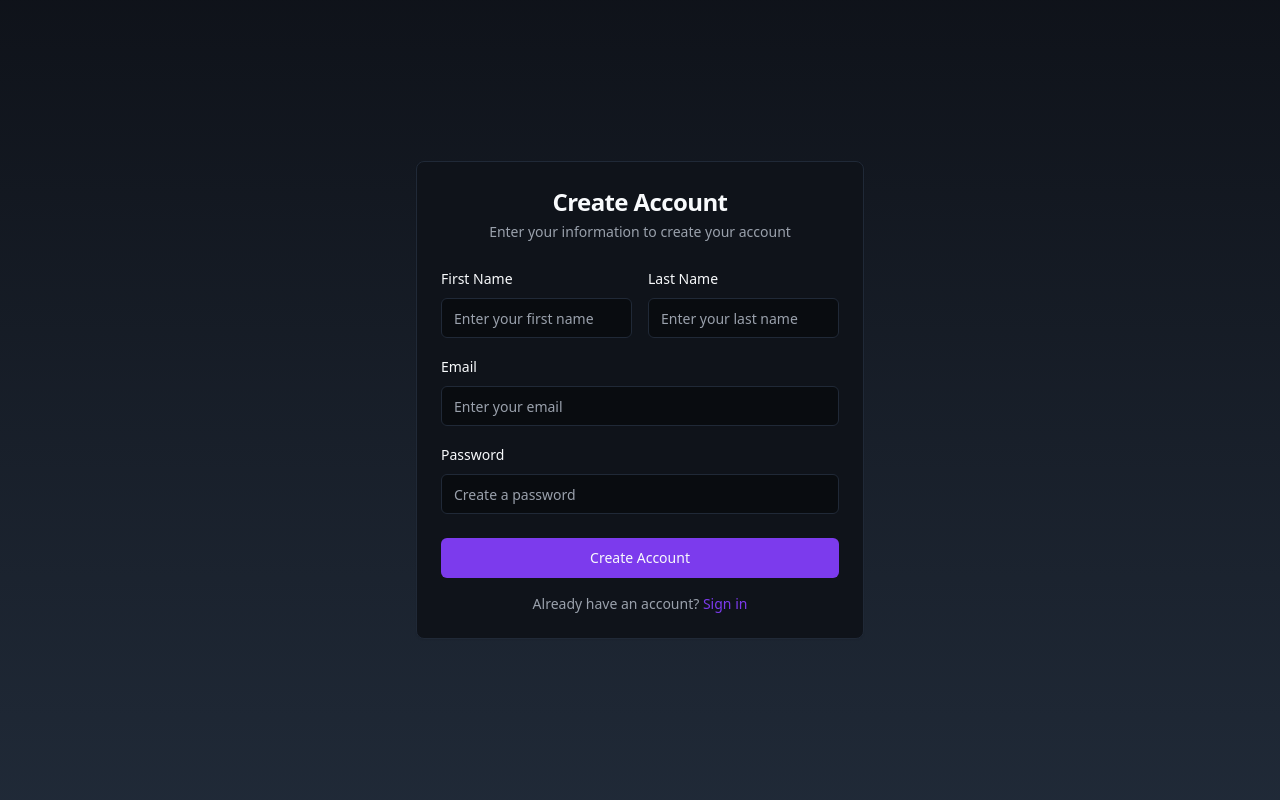
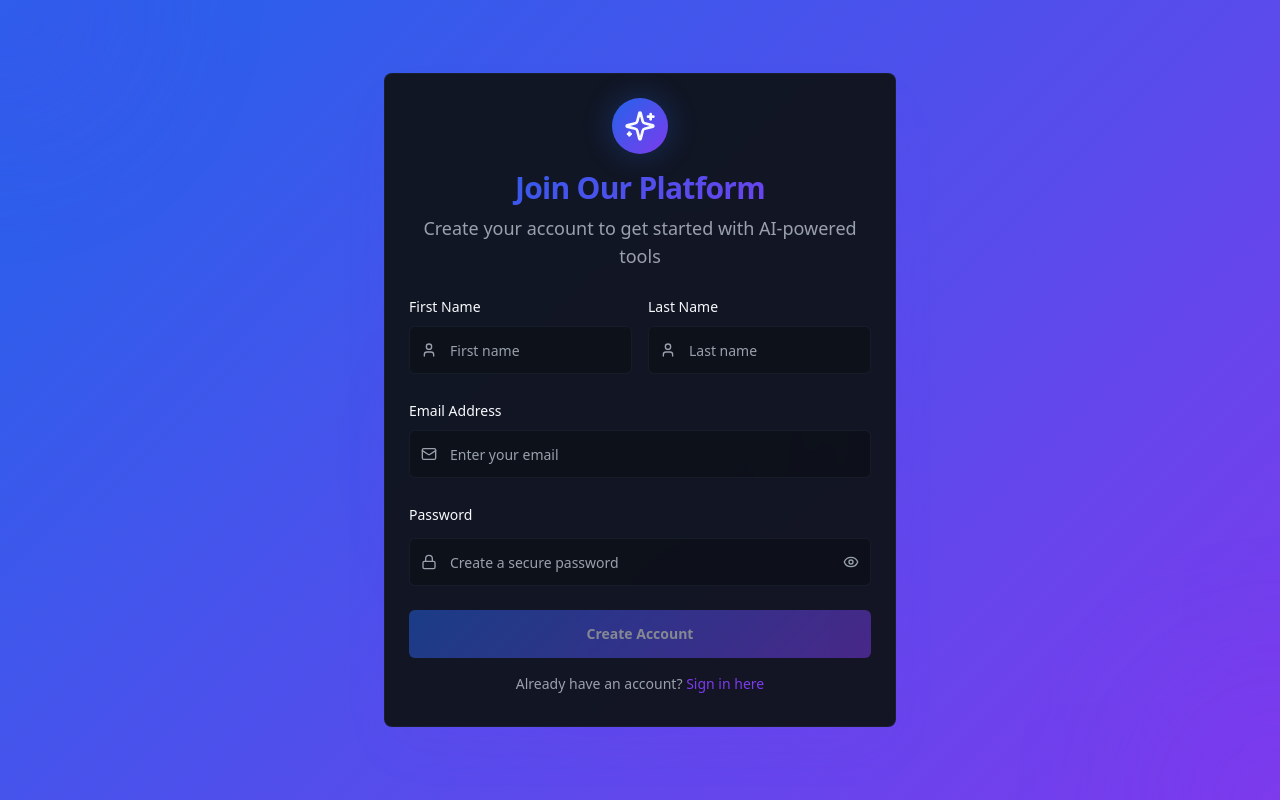
Before and after one commit to Leonardocran/classify-my-stuff, a React (Vite) app: page /signup in a window 1280 px wide. Built offline with nearby package versions, Linux system fonts and the light colour scheme.

Commit message:
Fix login and signup pages
The login and signup pages are not working as expected. This commit aims to fix the issues and provide a more polished user experience for both pages.

```diff
--- a/src/pages/Login.tsx
+++ b/src/pages/Login.tsx
@@ -6,10 +6,12 @@ import { Label } from '@/components/ui/label';
 import { Card, CardContent, CardDescription, CardFooter, CardHeader, CardTitle } from '@/components/ui/card';
 import { supabase } from '@/integrations/supabase/client';
 import { toast } from '@/hooks/use-toast';
+import { Eye, EyeOff, Mail, Lock, Sparkles } from 'lucide-react';
 
 export default function Login() {
   const [email, setEmail] = useState('');
   const [password, setPassword] = useState('');
+  const [showPassword, setShowPassword] = useState(false);
   const [isLoading, setIsLoading] = useState(false);
   const navigate = useNavigate();
 
@@ -32,7 +34,7 @@ export default function Login() {
       } else {
         toast({
           title: "Login Successful",
-          description: "Welcome back!",
+          description: "Welcome back to your AI-powered workspace!",
         });
         navigate('/');
       }
@@ -48,49 +50,104 @@ export default function Login() {
   };
 
   return (
-    <div className="min-h-screen flex items-center justify-center bg-gradient-accent p-4">
-      <Card className="w-full max-w-md">
-        <CardHeader className="space-y-1">
-          <CardTitle className="text-2xl text-center">Welcome Back</CardTitle>
-          <CardDescription className="text-center">
-            Enter your credentials to access your account
+    <div className="min-h-screen bg-gradient-primary flex items-center justify-center p-4 relative overflow-hidden">
+      {/* Animated background elements */}
+      <div className="absolute inset-0 overflow-hidden">
+        <div className="absolute -top-40 -right-40 w-80 h-80 bg-primary/20 rounded-full blur-3xl animate-pulse"></div>
+        <div className="absolute -bottom-40 -left-40 w-80 h-80 bg-accent/20 rounded-full blur-3xl animate-pulse delay-1000"></div>
+        <div className="absolute top-1/2 left-1/2 transform -translate-x-1/2 -translate-y-1/2 w-96 h-96 bg-primary/10 rounded-full blur-3xl animate-pulse delay-500"></div>
+      </div>
+
+      <Card className="w-full max-w-md relative z-10 backdrop-blur-sm bg-card/95 border-border/50 shadow-2xl shadow-primary/10">
+        <CardHeader className="space-y-4 text-center">
+          <div className="flex justify-center">
+            <div className="p-3 rounded-full bg-gradient-primary shadow-glow-primary">
+              <Sparkles className="h-8 w-8 text-primary-foreground" />
+            </div>
+          </div>
+          <div>
+            <CardTitle className="text-3xl font-bold bg-gradient-primary bg-clip-text text-transparent">
+              Welcome Back
+            </CardTitle>
+            <CardDescription className="text-muted-foreground mt-2 text-lg">
+              Sign in to continue your AI journey
             </CardDescription>
+          </div>
         </CardHeader>
+
         <form onSubmit={handleLogin}>
-          <CardContent className="space-y-4">
+          <CardContent className="space-y-6">
             <div className="space-y-2">
-              <Label htmlFor="email">Email</Label>
+              <Label htmlFor="email" className="text-sm font-medium">
+                Email Address
+              </Label>
+              <div className="relative">
+                <Mail className="absolute left-3 top-1/2 transform -translate-y-1/2 h-4 w-4 text-muted-foreground" />
                 <Input
                   id="email"
                   type="email"
                   placeholder="Enter your email"
                   value={email}
                   onChange={(e) => setEmail(e.target.value)}
+                  className="pl-10 h-12 bg-background/50 border-border/50 focus:bg-background focus:border-primary/50 transition-all duration-200"
                   required
                 />
               </div>
+            </div>
+
             <div className="space-y-2">
-              <Label htmlFor="password">Password</Label>
+              <Label htmlFor="password" className="text-sm font-medium">
+                Password
+              </Label>
+              <div className="relative">
+                <Lock className="absolute left-3 top-1/2 transform -translate-y-1/2 h-4 w-4 text-muted-foreground" />
                 <Input
                   id="password"
-                type="password"
+                  type={showPassword ? "text" : "password"}
                   placeholder="Enter your password"
                   value={password}
                   onChange={(e) => setPassword(e.target.value)}
+                  className="pl-10 pr-10 h-12 bg-background/50 border-border/50 focus:bg-background focus:border-primary/50 transition-all duration-200"
                   required
                 />
+                <button
+                  type="button"
+                  onClick={() => setShowPassword(!showPassword)}
+                  className="absolute right-3 top-1/2 transform -translate-y-1/2 text-muted-foreground hover:text-foreground transition-colors"
+                >
+                  {showPassword ? <EyeOff className="h-4 w-4" /> : <Eye className="h-4 w-4" />}
+                </button>
+              </div>
             </div>
           </CardContent>
-          <CardFooter className="flex flex-col space-y-4">
-            <Button type="submit" className="w-full" disabled={isLoading}>
-              {isLoading ? "Signing In..." : "Sign In"}
+
+          <CardFooter className="flex flex-col space-y-4 pb-8">
+            <Button
+              type="submit"
+              className="w-full h-12 bg-gradient-primary hover:shadow-glow-primary transition-all duration-300 text-primary-foreground font-semibold"
+              disabled={isLoading}
+            >
+              {isLoading ? (
+                <div className="flex items-center space-x-2">
+                  <div className="w-4 h-4 border-2 border-white/30 border-t-white rounded-full animate-spin"></div>
+                  <span>Signing In...</span>
+                </div>
+              ) : (
+                "Sign In"
+              )}
             </Button>
-            <p className="text-sm text-muted-foreground text-center">
+
+            <div className="text-center space-y-2">
+              <p className="text-sm text-muted-foreground">
                 Don't have an account?{" "}
-              <Link to="/signup" className="text-primary hover:underline">
-                Sign up
+                <Link
+                  to="/signup"
+                  className="text-primary hover:text-primary/80 font-medium hover:underline transition-all duration-200"
+                >
+                  Create one now
                 </Link>
               </p>
+            </div>
           </CardFooter>
         </form>
       </Card>
--- a/src/pages/Signup.tsx
+++ b/src/pages/Signup.tsx
@@ -6,14 +6,24 @@ import { Label } from '@/components/ui/label';
 import { Card, CardContent, CardDescription, CardFooter, CardHeader, CardTitle } from '@/components/ui/card';
 import { supabase } from '@/integrations/supabase/client';
 import { toast } from '@/hooks/use-toast';
+import { Eye, EyeOff, Mail, Lock, User, Sparkles, CheckCircle } from 'lucide-react';
 
 export default function Signup() {
   const [firstName, setFirstName] = useState('');
   const [lastName, setLastName] = useState('');
   const [email, setEmail] = useState('');
   const [password, setPassword] = useState('');
+  const [showPassword, setShowPassword] = useState(false);
   const [isLoading, setIsLoading] = useState(false);
   const navigate = useNavigate();
+
+  const passwordStrength = {
+    hasLength: password.length >= 6,
+    hasLetter: /[a-zA-Z]/.test(password),
+    hasNumber: /\d/.test(password),
+  };
+
+  const isPasswordValid = Object.values(passwordStrength).every(Boolean);
 
   const handleSignup = async (e: React.FormEvent) => {
     e.preventDefault();
@@ -28,6 +38,7 @@ export default function Signup() {
           data: {
             firstName,
             lastName,
+            full_name: `${firstName} ${lastName}`,
           },
         },
       });
@@ -40,8 +51,8 @@ export default function Signup() {
         });
       } else {
         toast({
-          title: "Account Created",
-          description: "Please check your email to verify your account.",
+          title: "Account Created Successfully!",
+          description: "Please check your email to verify your account before signing in.",
         });
         navigate('/login');
       }
@@ -57,74 +68,162 @@ export default function Signup() {
   };
 
   return (
-    <div className="min-h-screen flex items-center justify-center bg-gradient-accent p-4">
-      <Card className="w-full max-w-md">
-        <CardHeader className="space-y-1">
-          <CardTitle className="text-2xl text-center">Create Account</CardTitle>
-          <CardDescription className="text-center">
-            Enter your information to create your account
+    <div className="min-h-screen bg-gradient-secondary flex items-center justify-center p-4 relative overflow-hidden">
+      {/* Animated background elements */}
+      <div className="absolute inset-0 overflow-hidden">
+        <div className="absolute -top-40 -left-40 w-80 h-80 bg-accent/20 rounded-full blur-3xl animate-pulse"></div>
+        <div className="absolute -bottom-40 -right-40 w-80 h-80 bg-primary/20 rounded-full blur-3xl animate-pulse delay-1000"></div>
+        <div className="absolute top-1/3 left-1/3 w-96 h-96 bg-accent/10 rounded-full blur-3xl animate-pulse delay-700"></div>
+      </div>
+
+      <Card className="w-full max-w-lg relative z-10 backdrop-blur-sm bg-card/95 border-border/50 shadow-2xl shadow-accent/10">
+        <CardHeader className="space-y-4 text-center">
+          <div className="flex justify-center">
+            <div className="p-3 rounded-full bg-gradient-secondary shadow-glow-secondary">
+              <Sparkles className="h-8 w-8 text-primary-foreground" />
+            </div>
+          </div>
+          <div>
+            <CardTitle className="text-3xl font-bold bg-gradient-secondary bg-clip-text text-transparent">
+              Join Our Platform
+            </CardTitle>
+            <CardDescription className="text-muted-foreground mt-2 text-lg">
+              Create your account to get started with AI-powered tools
             </CardDescription>
+          </div>
         </CardHeader>
+
         <form onSubmit={handleSignup}>
-          <CardContent className="space-y-4">
+          <CardContent className="space-y-6">
             <div className="grid grid-cols-2 gap-4">
               <div className="space-y-2">
-                <Label htmlFor="firstName">First Name</Label>
+                <Label htmlFor="firstName" className="text-sm font-medium">
+                  First Name
+                </Label>
+                <div className="relative">
+                  <User className="absolute left-3 top-1/2 transform -translate-y-1/2 h-4 w-4 text-muted-foreground" />
                   <Input
                     id="firstName"
                     type="text"
-                  placeholder="Enter your first name"
+                    placeholder="First name"
                     value={firstName}
                     onChange={(e) => setFirstName(e.target.value)}
-                  required
-                />
-              </div>
-              <div className="space-y-2">
-                <Label htmlFor="lastName">Last Name</Label>
-                <Input
-                  id="lastName"
-                  type="text"
-                  placeholder="Enter your last name"
-                  value={lastName}
-                  onChange={(e) => setLastName(e.target.value)}
+                    className="pl-10 h-12 bg-background/50 border-border/50 focus:bg-background focus:border-primary/50 transition-all duration-200"
                     required
                   />
                 </div>
               </div>
               <div className="space-y-2">
-              <Label htmlFor="email">Email</Label>
+                <Label htmlFor="lastName" className="text-sm font-medium">
+                  Last Name
+                </Label>
+                <div className="relative">
+                  <User className="absolute left-3 top-1/2 transform -translate-y-1/2 h-4 w-4 text-muted-foreground" />
+                  <Input
+                    id="lastName"
+                    type="text"
+                    placeholder="Last name"
+                    value={lastName}
+                    onChange={(e) => setLastName(e.target.value)}
+                    className="pl-10 h-12 bg-background/50 border-border/50 focus:bg-background focus:border-primary/50 transition-all duration-200"
+                    required
+                  />
+                </div>
+              </div>
+            </div>
+
+            <div className="space-y-2">
+              <Label htmlFor="email" className="text-sm font-medium">
+                Email Address
+              </Label>
+              <div className="relative">
+                <Mail className="absolute left-3 top-1/2 transform -translate-y-1/2 h-4 w-4 text-muted-foreground" />
                 <Input
                   id="email"
                   type="email"
                   placeholder="Enter your email"
                   value={email}
                   onChange={(e) => setEmail(e.target.value)}
+                  className="pl-10 h-12 bg-background/50 border-border/50 focus:bg-background focus:border-primary/50 transition-all duration-200"
                   required
                 />
               </div>
-            <div className="space-y-2">
-              <Label htmlFor="password">Password</Label>
+            </div>
+
+            <div className="space-y-3">
+              <Label htmlFor="password" className="text-sm font-medium">
+                Password
+              </Label>
+              <div className="relative">
+                <Lock className="absolute left-3 top-1/2 transform -translate-y-1/2 h-4 w-4 text-muted-foreground" />
                 <Input
                   id="password"
-                type="password"
-                placeholder="Create a password"
+                  type={showPassword ? "text" : "password"}
+                  placeholder="Create a secure password"
                   value={password}
                   onChange={(e) => setPassword(e.target.value)}
+                  className="pl-10 pr-10 h-12 bg-background/50 border-border/50 focus:bg-background focus:border-primary/50 transition-all duration-200"
                   required
                   minLength={6}
                 />
+                <button
+                  type="button"
+                  onClick={() => setShowPassword(!showPassword)}
+                  className="absolute right-3 top-1/2 transform -translate-y-1/2 text-muted-foreground hover:text-foreground transition-colors"
+                >
+                  {showPassword ? <EyeOff className="h-4 w-4" /> : <Eye className="h-4 w-4" />}
+                </button>
+              </div>
+
+              {password && (
+                <div className="space-y-2 p-3 bg-muted/30 rounded-md">
+                  <p className="text-xs text-muted-foreground font-medium">Password requirements:</p>
+                  <div className="space-y-1">
+                    <div className={`flex items-center space-x-2 text-xs ${passwordStrength.hasLength ? 'text-green-600' : 'text-muted-foreground'}`}>
+                      <CheckCircle className={`h-3 w-3 ${passwordStrength.hasLength ? 'text-green-600' : 'text-muted-foreground'}`} />
+                      <span>At least 6 characters</span>
+                    </div>
+                    <div className={`flex items-center space-x-2 text-xs ${passwordStrength.hasLetter ? 'text-green-600' : 'text-muted-foreground'}`}>
+                      <CheckCircle className={`h-3 w-3 ${passwordStrength.hasLetter ? 'text-green-600' : 'text-muted-foreground'}`} />
+                      <span>Contains letters</span>
+                    </div>
+                    <div className={`flex items-center space-x-2 text-xs ${passwordStrength.hasNumber ? 'text-green-600' : 'text-muted-foreground'}`}>
+                      <CheckCircle className={`h-3 w-3 ${passwordStrength.hasNumber ? 'text-green-600' : 'text-muted-foreground'}`} />
+                      <span>Contains numbers</span>
+                    </div>
+                  </div>
+                </div>
+              )}
             </div>
           </CardContent>
-          <CardFooter className="flex flex-col space-y-4">
-            <Button type="submit" className="w-full" disabled={isLoading}>
-              {isLoading ? "Creating Account..." : "Create Account"}
+
+          <CardFooter className="flex flex-col space-y-4 pb-8">
+            <Button
+              type="submit"
+              className="w-full h-12 bg-gradient-secondary hover:shadow-glow-secondary transition-all duration-300 text-primary-foreground font-semibold"
+              disabled={isLoading || !isPasswordValid}
+            >
+              {isLoading ? (
+                <div className="flex items-center space-x-2">
+                  <div className="w-4 h-4 border-2 border-white/30 border-t-white rounded-full animate-spin"></div>
+                  <span>Creating Account...</span>
+                </div>
+              ) : (
+                "Create Account"
+              )}
             </Button>
-            <p className="text-sm text-muted-foreground text-center">
+
+            <div className="text-center space-y-2">
+              <p className="text-sm text-muted-foreground">
                 Already have an account?{" "}
-              <Link to="/login" className="text-primary hover:underline">
-                Sign in
+                <Link
+                  to="/login"
+                  className="text-primary hover:text-primary/80 font-medium hover:underline transition-all duration-200"
+                >
+                  Sign in here
                 </Link>
               </p>
+            </div>
           </CardFooter>
         </form>
       </Card>
```
Lines whose indentation alone changed are shown as unchanged.
